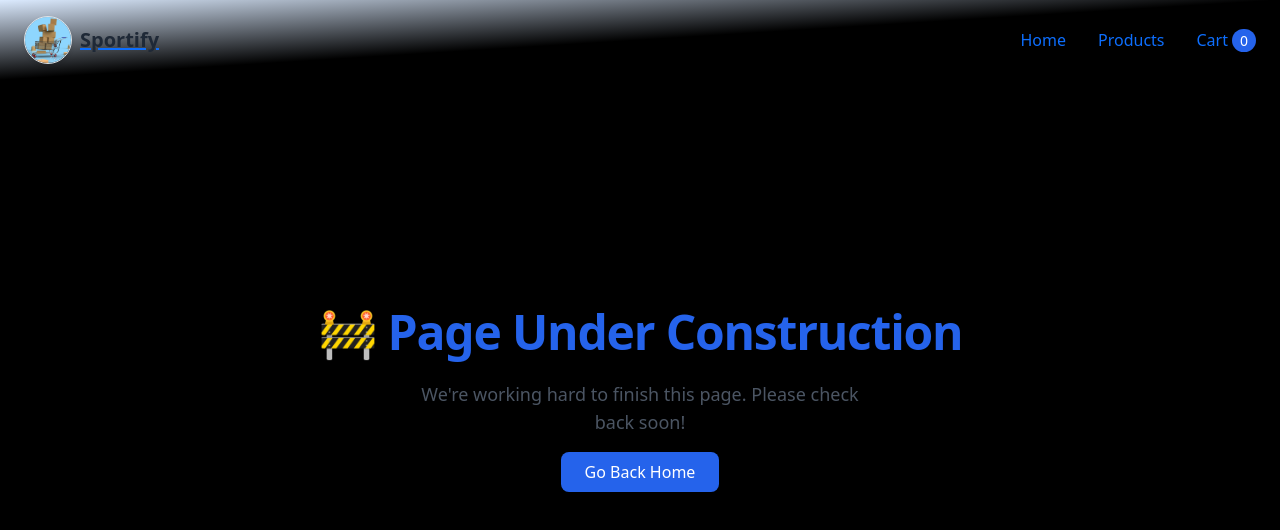
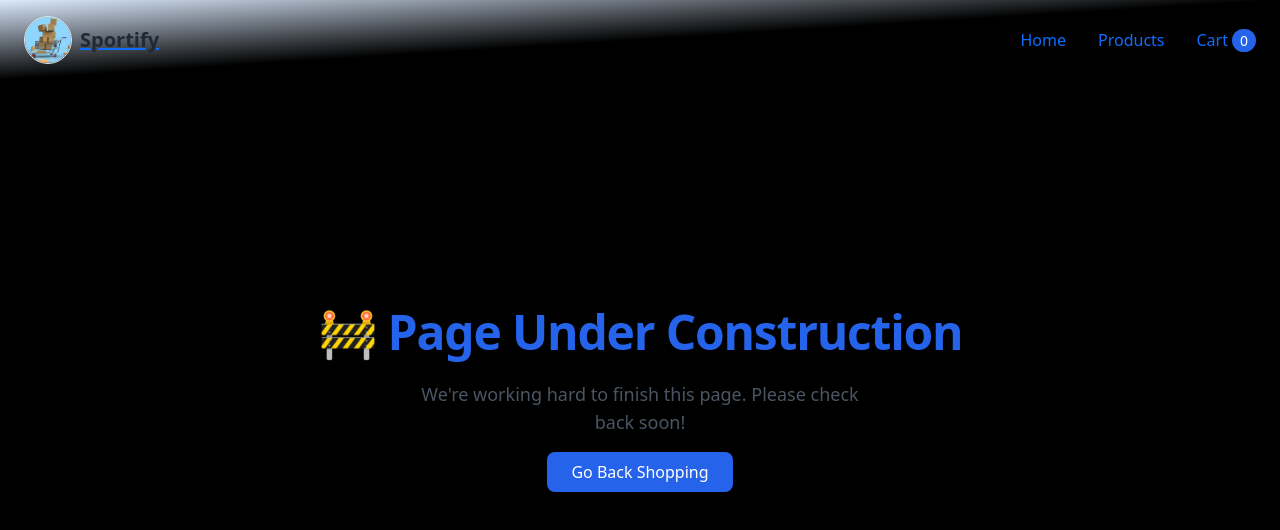
Before and after one commit to Anasalbrnsese/cart-page-with-react-redux, a React (Create React App) app: page /products/1 in a window 1280 px wide. Shown: the top 530 px of the page. Built offline with nearby package versions, Linux system fonts and the light colour scheme.

Commit message:
Update Route Product Details using Link to go Shopping page

```diff
--- a/src/components/ProductDetails.js
+++ b/src/components/ProductDetails.js
@@ -1,3 +1,4 @@
+import { Link } from "react-router-dom";
 function ProductDetails() {
     return (
         <div className="flex justify-center items-center h-screen bg-black">
@@ -8,9 +9,9 @@ function ProductDetails() {
                 <p className="text-lg text-gray-600 dark:text-gray-300 max-w-md">
                     We're working hard to finish this page. Please check back soon!
                 </p>
-                <button className="mt-6 px-6 py-2 bg-blue-600 text-white rounded-lg hover:bg-blue-700 transition">
-                    Go Back Home
-                </button>
+                <Link to={'/products'} className="mt-6 px-6 py-2 bg-blue-600 text-white rounded-lg hover:bg-blue-700 transition no-underline">
+                    Go Back Shopping
+                </Link>
             </div>
         </div>
     )
```
